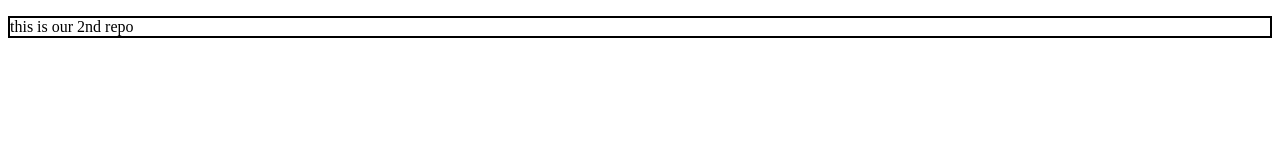
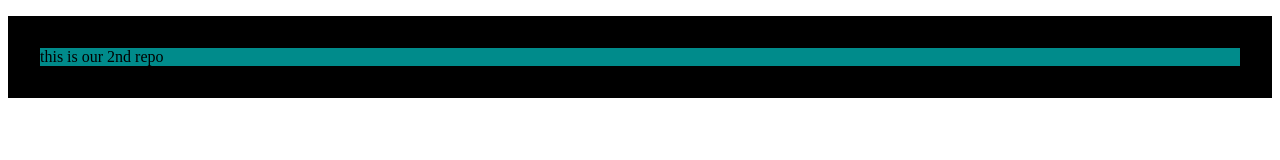
Before and after one commit to HAMMAD123RAZA/2nd-repo, a plain HTML site: page home .html/index.html in a window 1280 px wide. Drawn offline with Linux system fonts and the light colour scheme.

Commit message:
added bg

```diff
--- a/home .html/style.css
+++ b/home .html/style.css
@@ -1,3 +1,4 @@
 p{
-    border: 2px solid black;
+    border: 32px solid black;
+    background-color: darkcyan;
 }
```
